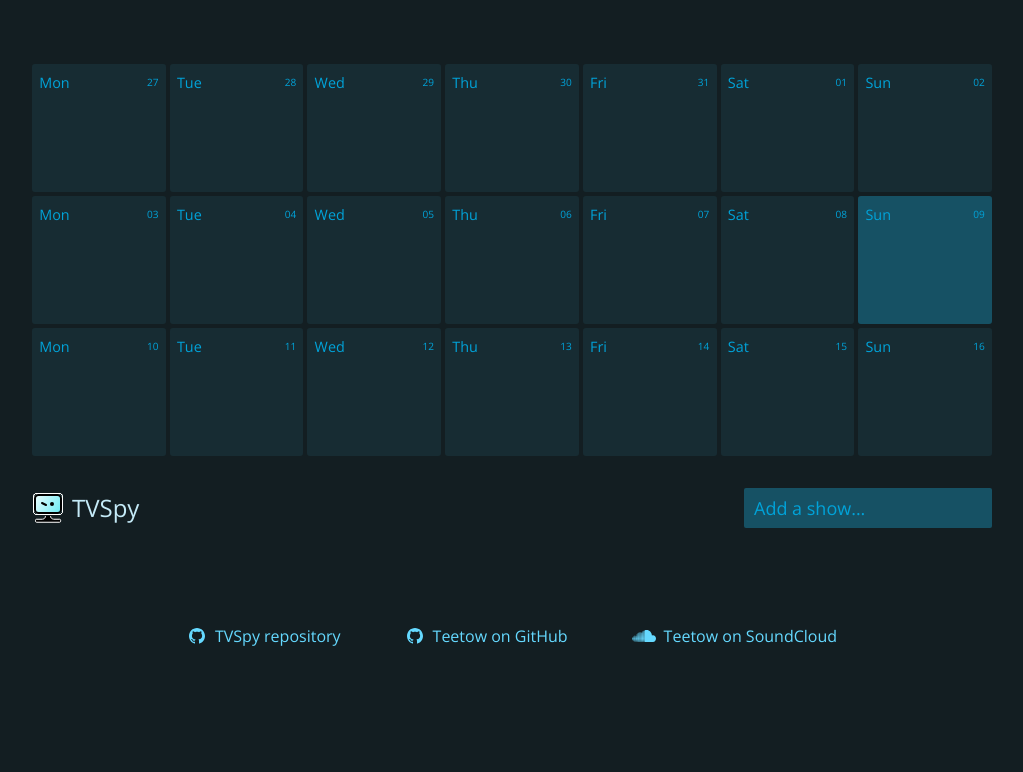
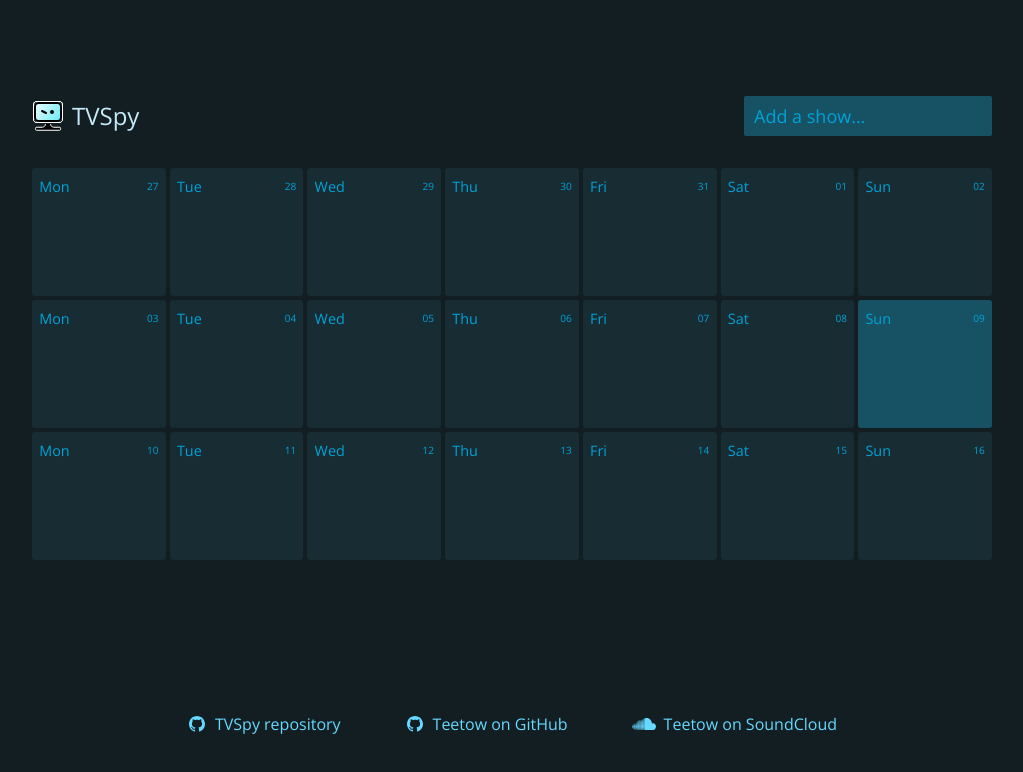
Before and after one commit to teetow/tvspy, a React (Vite) app: page / in a window 1280 px wide. Shown: the top 772 px of the page, without its empty margins (128-1151 px from the left). Built offline with nearby package versions, Linux system fonts and the light colour scheme.

Commit message:
refactor: restore Manager functionality

```diff
--- a/src/App.tsx
+++ b/src/App.tsx
@@ -1,12 +1,12 @@
-import classNames from "classnames";
-import { ComponentProps, useEffect, useState } from "react";
+import classnames from "classnames";
+import { useEffect, useState } from "react";
 import { Route, Routes, useSearchParams } from "react-router-dom";
-import { ScheduledShow, getShowById, searchShows } from "./lib/fetchShow";
+import { ScheduledShow } from "./lib/fetchShow";
+import { getShow } from "./lib/show";
 import Footer from "./ui/Footer";
 import Manager from "./ui/Manager";
 import Picker from "./ui/Picker";
 import Week from "./ui/Week";
-import { getShow } from "./lib/show";
 
 const storageKey = "tvSpyShows";
 
@@ -25,23 +25,18 @@ const MainPage = () => {
   }, [favIds]);
 
   let [searchParams, setSearchParams] = useSearchParams();
-  const byid = searchParams.get("byid");
-  const bytitle = searchParams.get("bytitle");
-  const [previewId] = useState<number>();
-  const [previewShow, setPreviewShow] = useState<ScheduledShow>();
-
+  const bytitle = searchParams.get("search");
   useEffect(() => {
-    const fetchPreviewShow = async () => {
-      if (previewId) {
-        let previewShow = await getShow(previewId);
-        if (previewShow) {
-          setPreviewShow(previewShow);
-        }
+    const findPreviewShow = async () => {
+      if (bytitle) {
+        const foundShow = await getShow(bytitle);
+        setPreviewShow(foundShow);
       }
     };
 
-    fetchPreviewShow();
-  }, [previewId]);
+    findPreviewShow();
+  });
+  const [previewShow, setPreviewShow] = useState<ScheduledShow>();
 
   const addPreviewToFavs = (id: number) => {
     setFavIds((prev) => [...prev, id]);
@@ -50,7 +45,7 @@ const MainPage = () => {
 
   return (
     <div
-      className={classNames([
+      className={classnames([
         "ts-app",
         "ts-theme",
         "grid",
@@ -61,44 +56,61 @@ const MainPage = () => {
       ])}
     >
       <header
-        className={classNames([
-          "grid",
+        className={classnames([
+          "flex",
           "items-center",
           "justify-self-start",
           "text-2xl",
           "gap-2",
           "[grid-area:header]",
-          '[grid-template-areas:"logo_title"]',
         ])}
       >
         <img className="h-8" src="./favicon.svg" alt="TVSpy logo" />
         <h1>TVSpy</h1>
       </header>
+
       {previewShow && (
-        <div>
+        <div
+          className={classnames([
+            "flex",
+            "gap-2",
+            "bg-brand-100",
+            `[grid-area: banner]`,
+          ])}
+        >
           Add {previewShow.name} to your favorites?{" "}
           <a
             href=""
             onClick={() => addPreviewToFavs(previewShow.id)}
-            className={classNames(["text-brand-700"])}
+            className={classnames(["text-brand-700"])}
           >
             Yes
           </a>{" "}
-          <a href="">Hide this</a>
+          <a href="" className={classnames(["text-brand-700"])}>
+            Dismiss
+          </a>
         </div>
       )}
+
       <Picker
         className="[grid-area:header] justify-self-end"
         onSetShows={setFavIds}
       />
-      <Week showIds={previewId ? [...favIds, previewId] : favIds} />
+
+      <Week
+        className={classnames(["[grid-area:week]"])}
+        showIds={previewShow ? [...favIds, previewShow.id] : favIds}
+      />
+
       <Manager
+        className={classnames(["[grid-area:manager]"])}
         showIds={favIds}
         onRemoveShow={(id) => {
           setFavIds((prev) => prev.filter((f) => f !== id));
         }}
       />
-      <Footer />
+
+      <Footer className={classnames(["[grid-area:footer]"])} />
     </div>
   );
 };
--- a/src/ui/Footer.tsx
+++ b/src/ui/Footer.tsx
@@ -1,9 +1,12 @@
 import classNames from "classnames";
 import Assets from "../lib/assets";
 import Link from "./Link";
+import { HTMLAttributes } from "react";
 
-const Footer = () => (
-  <div className={classNames("ts-footer")}>
+type Props = HTMLAttributes<HTMLDivElement>;
+
+const Footer = ({ className, ...props }: Props) => (
+  <div className={classNames(className, "ts-footer")} {...props}>
     <ul
       className={classNames(
         "grid grid-flow-col",
--- a/src/ui/Manager.tsx
+++ b/src/ui/Manager.tsx
@@ -8,7 +8,13 @@ import {
   startOfISOWeek,
   subDays,
 } from "date-fns";
-import { FunctionComponent, useEffect, useRef, useState } from "react";
+import {
+  FunctionComponent,
+  HTMLAttributes,
+  useEffect,
+  useRef,
+  useState,
+} from "react";
 import { getShowById, ScheduledShow } from "../lib/fetchShow";
 import useClickAway from "../lib/useClickAway";
 import "./Manager.scss";
@@ -136,9 +142,14 @@ const getShowComment = (show: ScheduledShow) => {
 type Props = {
   showIds: number[];
   onRemoveShow: (id: number) => void;
-};
+} & HTMLAttributes<HTMLDivElement>;
 
-const Manager: FunctionComponent<Props> = ({ showIds, onRemoveShow }) => {
+const Manager: FunctionComponent<Props> = ({
+  showIds,
+  onRemoveShow,
+  className,
+  ...props
+}) => {
   const [shows, setShows] = useState<ScheduledShow[]>();
   useEffect(() => {
     const fetchShows = async () => {
@@ -147,6 +158,7 @@ const Manager: FunctionComponent<Props> = ({ showIds, onRemoveShow }) => {
       );
       setShows(showData);
     };
+    fetchShows();
   }, [showIds]);
 
   const [selectedShowId, setSelectedShowId] = useState<number>();
@@ -174,7 +186,7 @@ const Manager: FunctionComponent<Props> = ({ showIds, onRemoveShow }) => {
   return (
     <div
       ref={containerRef}
-      className={classNames([
+      className={classNames(className, [
         "ts-manager",
         "grid",
         "gap-8",
@@ -185,10 +197,12 @@ const Manager: FunctionComponent<Props> = ({ showIds, onRemoveShow }) => {
         `[grid-template-areas:"list_details""list_empty"]`,
         `[grid-template-columns:2fr_2fr]`,
       ])}
+      {...props}
     >
       {showData && <ShowDetails show={showData} />}
       <ul className="ts-manager__showlist [grid-area:list] [align-self:start]">
-        {shows && shows.map((show) => (
+        {shows &&
+          shows.map((show) => (
             <li
               key={show.id}
               className={classNames(
--- a/src/ui/Week.tsx
+++ b/src/ui/Week.tsx
@@ -1,6 +1,5 @@
-import { default as classNames, default as classnames } from "classnames";
+import { default as classnames } from "classnames";
 import {
-  add,
   addDays,
   endOfDay,
   format,
@@ -9,12 +8,12 @@ import {
   startOfISOWeek,
   subDays,
 } from "date-fns";
-import { useEffect, useState } from "react";
+import { HTMLAttributes, useEffect, useState } from "react";
 import { getToday, range } from "../lib/utils";
 
+import { Ep, getShowById } from "../lib/fetchShow";
+import { getEpisodesWithin } from "../lib/show";
 import "./Week.scss";
-import { getEpisodesWithin } from "../lib/show";
-import { Ep, getShowById } from "../lib/fetchShow";
 
 const msMult = 1000 * 60 * 60 * 24;
 
@@ -52,9 +51,9 @@ type ScheduledEpisode = {
   date: Date;
 };
 
-type Props = { showIds: number[] };
+type Props = { showIds: number[] } & HTMLAttributes<HTMLDivElement>;
 
-export const Week = ({ showIds }: Props) => {
+export const Week = ({ showIds, className, ...props }: Props) => {
   const [eps, setEps] = useState<ScheduledEpisode[]>();
 
   useEffect(() => {
@@ -110,13 +109,14 @@ export const Week = ({ showIds }: Props) => {
 
   return (
     <div
-      className={classNames([
+      className={classnames(className, [
         "ts-week",
         "grid",
         "gap-1",
         "[grid-template-columns:repeat(7,_1fr)]",
         "[grid-template-rows:repeat(3,_8em)]",
       ])}
+      {...props}
     >
       {eps &&
         range(21).map((day) => {
```
Lines whose indentation alone changed are shown as unchanged.
